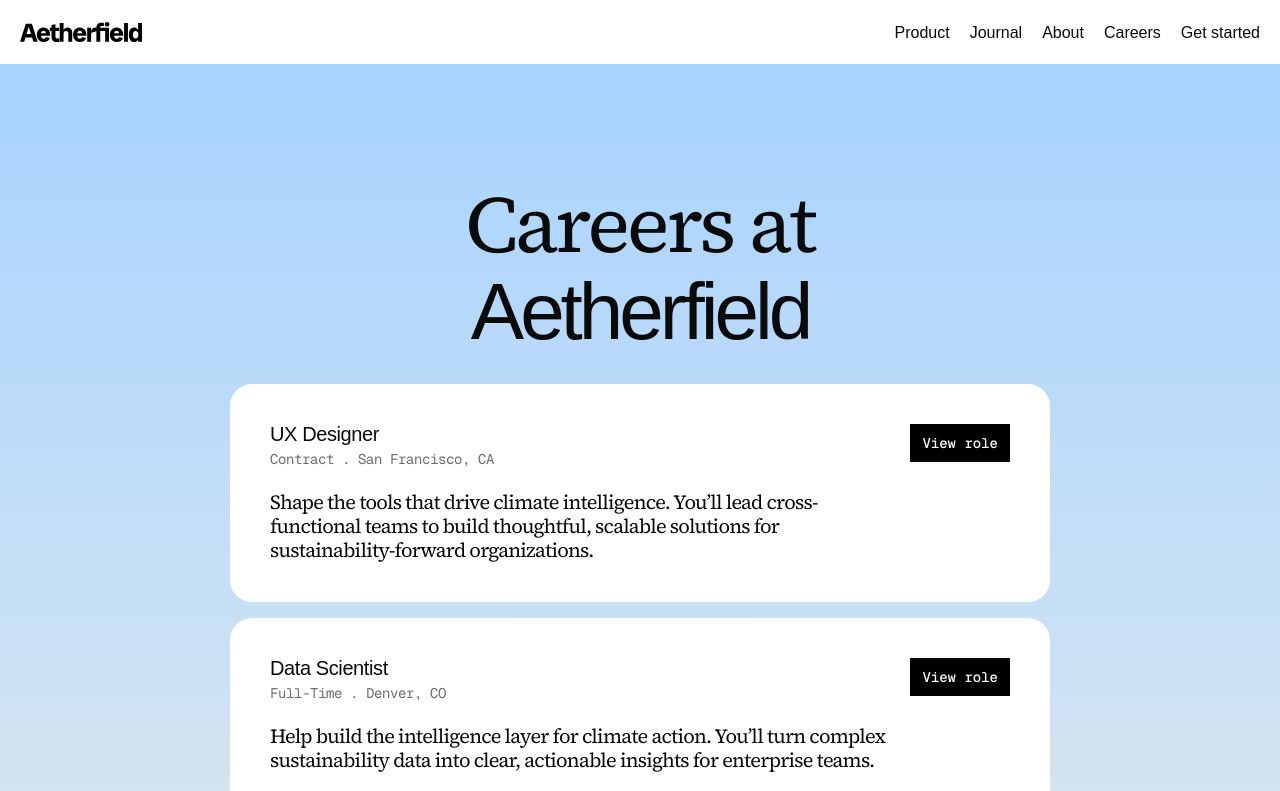
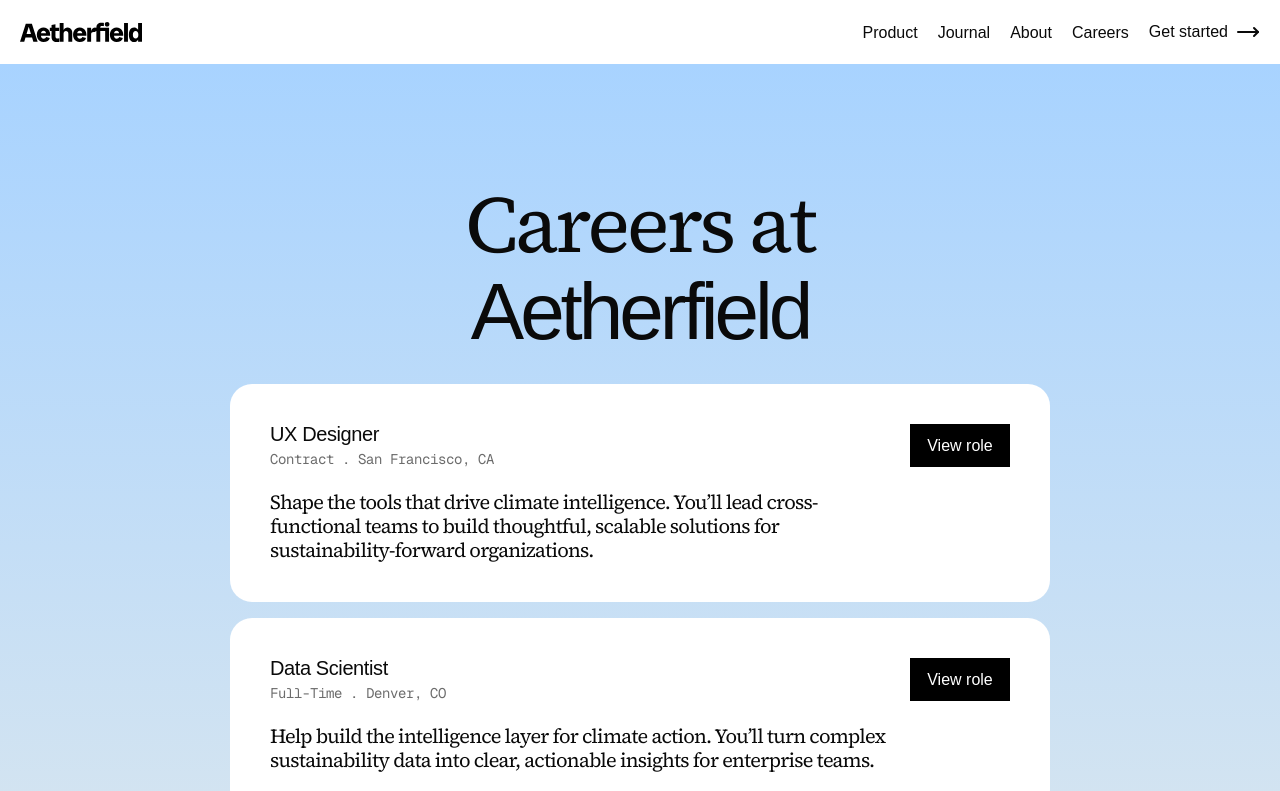
Before and after one commit to ifeoluwah21/aetherfield, a Next.js app: page /careers in a window 1280 px wide. Shown: the top 791 px of the page. Built offline with nearby package versions, Linux system fonts and the light colour scheme; no server answers; a web font is replaced by a local one.

Commit message:
fix: slow page load issue

```diff
--- a/app/careers/[jobId]/loading.tsx
+++ b/app/careers/[jobId]/loading.tsx
@@ -2,7 +2,7 @@ import React from "react";
 
 const loadingPage = () => {
   return (
-    <div className="flex min-h-dvh w-full grow flex-col items-center justify-between bg-white">
+    <div className="from-theme-400 to-theme-500 relative flex min-h-dvh w-full grow flex-col items-center justify-center bg-linear-to-b from-0% to-100%">
       Loading...
     </div>
   );
--- a/app/careers/_components/JobRoleCard.tsx
+++ b/app/careers/_components/JobRoleCard.tsx
@@ -1,7 +1,5 @@
 "use client";
-
-import { Button } from "@/components/ui/button";
-import { useRouter } from "next/navigation";
+import Link from "next/link";
 import React, { FC } from "react";
 
 type JobRoleCardProps = {
@@ -18,7 +16,6 @@ const JobRoleCard: FC<JobRoleCardProps> = ({
   short_description,
   slug,
 }) => {
-  const router = useRouter();
   return (
     <article className="flex flex-col gap-6 rounded-3xl bg-white p-6 md:flex-row md:items-start md:justify-between md:p-10">
       <div className="flex flex-col gap-4 md:gap-6">
@@ -36,14 +33,14 @@ const JobRoleCard: FC<JobRoleCardProps> = ({
           {short_description}
         </p>
       </div>
-      <Button
-        onClick={() => {
-          router.push(`/careers/${slug}`);
-        }}
-        className="h-auto w-max rounded-none bg-black p-3"
-      >
-        View role
-      </Button>
+      <div>
+        <Link
+          href={`/careers/${slug}`}
+          className="flex h-auto w-25 cursor-pointer items-center justify-center rounded-none bg-black p-3 text-white"
+        >
+          View role
+        </Link>
+      </div>
     </article>
   );
 };
--- a/app/journal/_components/JournalCard.tsx
+++ b/app/journal/_components/JournalCard.tsx
@@ -1,6 +1,6 @@
 "use client";
 import Image, { StaticImageData } from "next/image";
-import { useRouter } from "next/navigation";
+import Link from "next/link";
 import type { FC } from "react";
 
 type JournalCardProps = {
@@ -22,14 +22,9 @@ const JournalCard: FC<JournalCardProps> = ({
   description,
   slug,
 }) => {
-  const router = useRouter();
   return (
-    <article
-      onClick={() => {
-        router.push(`/journal/${slug}`);
-      }}
-      className="group flex flex-col gap-5 hover:cursor-pointer"
-    >
+    <Link href={`/journal/${slug}`} className="group hover:cursor-pointer">
+      <article className="flex flex-col gap-5">
         <div className="aspect-[1.72] w-full overflow-y-hidden">
           <Image
             src={thumbnail_src}
@@ -55,6 +50,7 @@ const JournalCard: FC<JournalCardProps> = ({
           </p>
         </div>
       </article>
+    </Link>
   );
 };
 
--- a/components/Navigation.tsx
+++ b/components/Navigation.tsx
@@ -2,7 +2,7 @@
 import { useState, type FC } from "react";
 
 import { Button } from "@/components/ui/button";
-import { Minus, Plus } from "lucide-react";
+import { Minus, MoveRight, Plus } from "lucide-react";
 import Image from "next/image";
 import Link from "next/link";
 
@@ -67,9 +67,10 @@ const Navigation: FC = () => {
           <li>
             <Link
               href="/"
-              className="transition-colors duration-100 hover:text-black/50"
+              className="flex items-center justify-between gap-2 transition-colors duration-100 hover:text-black/50"
             >
-              Get started
+              <span>Get started</span>
+              <MoveRight />
             </Link>
           </li>
         </ul>
@@ -126,8 +127,9 @@ const Navigation: FC = () => {
             </Link>
           </li>
           <li>
-            <Button className="my-6 h-auto w-full rounded-none p-4 font-mono text-[20px] leading-[100%]">
-              Get started
+            <Button className="my-6 flex h-auto w-full items-center justify-center gap-3 rounded-none p-4 font-mono text-[20px] leading-[100%]">
+              <span>Get started</span>
+              <MoveRight />
             </Button>
           </li>
         </ul>
```
Lines whose indentation alone changed are shown as unchanged.
